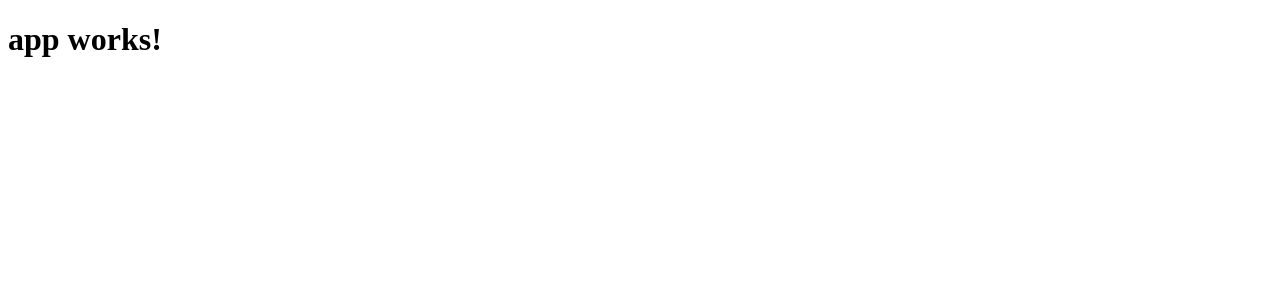
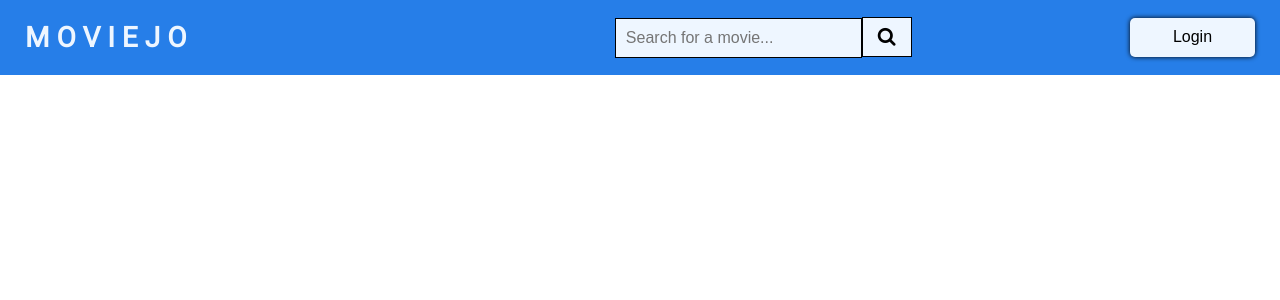
Before and after one commit to goto1/movie_finder, an Angular app in the folder client/: page / in a window 1280 px wide. Shown: the top 300 px of the page. Built offline with nearby package versions, Linux system fonts and the light colour scheme.

Commit message:
Added items to the header and applied some styling

```diff
--- a/client/package.json
+++ b/client/package.json
@@ -22,6 +22,8 @@
     "@angular/platform-browser-dynamic": "^2.3.1",
     "@angular/router": "^3.3.1",
     "core-js": "^2.4.1",
+    "font-awesome": "^4.7.0",
+    "normalize.css": "^5.0.0",
     "rxjs": "^5.0.1",
     "ts-helpers": "^1.1.1",
     "zone.js": "^0.7.2"
--- a/client/src/app/app.component.html
+++ b/client/src/app/app.component.html
@@ -1,3 +1,14 @@
-<h1>
-  {{title}}
-</h1>
+<header>
+  <div class="logo header-item">
+    MOVIEJO
+  </div>
+  <div class="search header-item">
+    <input type="text" placeholder="Search for a movie..." />
+    <button type="button">
+      <i class="fa fa-search" aria-hidden="true"></i>
+    </button>
+  </div>
+  <nav class="header-item">
+    <button class="nav-item">Login</button>
+  </nav>
+</header>
--- a/client/src/app/app.component.sass
+++ b/client/src/app/app.component.sass
@@ -0,0 +1,51 @@
+$color-one: #1BF0F5
+$color-two: #1DBFFF
+$color-three: #267EE8
+$color-four: #1D47FF
+$color-five: #2C1BF5
+$font-color: #EEF6FF
+
+header
+  display: flex
+  justify-content: space-between
+  align-items: center
+  height: 75px
+  background-color: $color-three
+
+  .header-item
+    flex: 1
+  .logo
+    color: $font-color
+    font-size: 1.75em
+    font-weight: 600
+    letter-spacing: .25em
+    padding-left: 25px
+  .search
+    flex-basis: 200px
+    text-align: right
+    button
+      padding: 8.5px 15px 9.5px 15px
+      border: solid 1px black
+      background-color: $font-color
+      i
+        font-size: 1.2em
+    input[type="text"]
+      width: 225px
+      background-color: $font-color
+      padding: 10px
+      border: solid 1px black
+      transition: box-shadow 0.3s, border 0.3s
+      &:focus
+        border: solid 1px #707070
+        box-shadow: 0 0 5px 1px #FBFFFD
+  nav
+    text-align: right
+    padding-right: 25px
+    .nav-item
+      background-color: $font-color
+      border-radius: 5px
+      padding: 10px
+      text-align: center
+      width: 125px
+      border: none
+      box-shadow: 0px 0px 5px black
--- a/client/src/styles.sass
+++ b/client/src/styles.sass
@@ -1 +1,10 @@
 /* You can add global styles to this file, and also import other style files */
+@import '~normalize.css/normalize.css'
+@import '~font-awesome/scss/font-awesome.scss'
+@import url('https://fonts.googleapis.com/css?family=Roboto')
+
+$font-stack: 'Roboto', Helvetica, sans-serif
+
+body
+  font: 100% $font-stack
+  min-width: 960px
```
Also changed, not shown: client/src/app/app.module.ts (+6 -6 lines).
